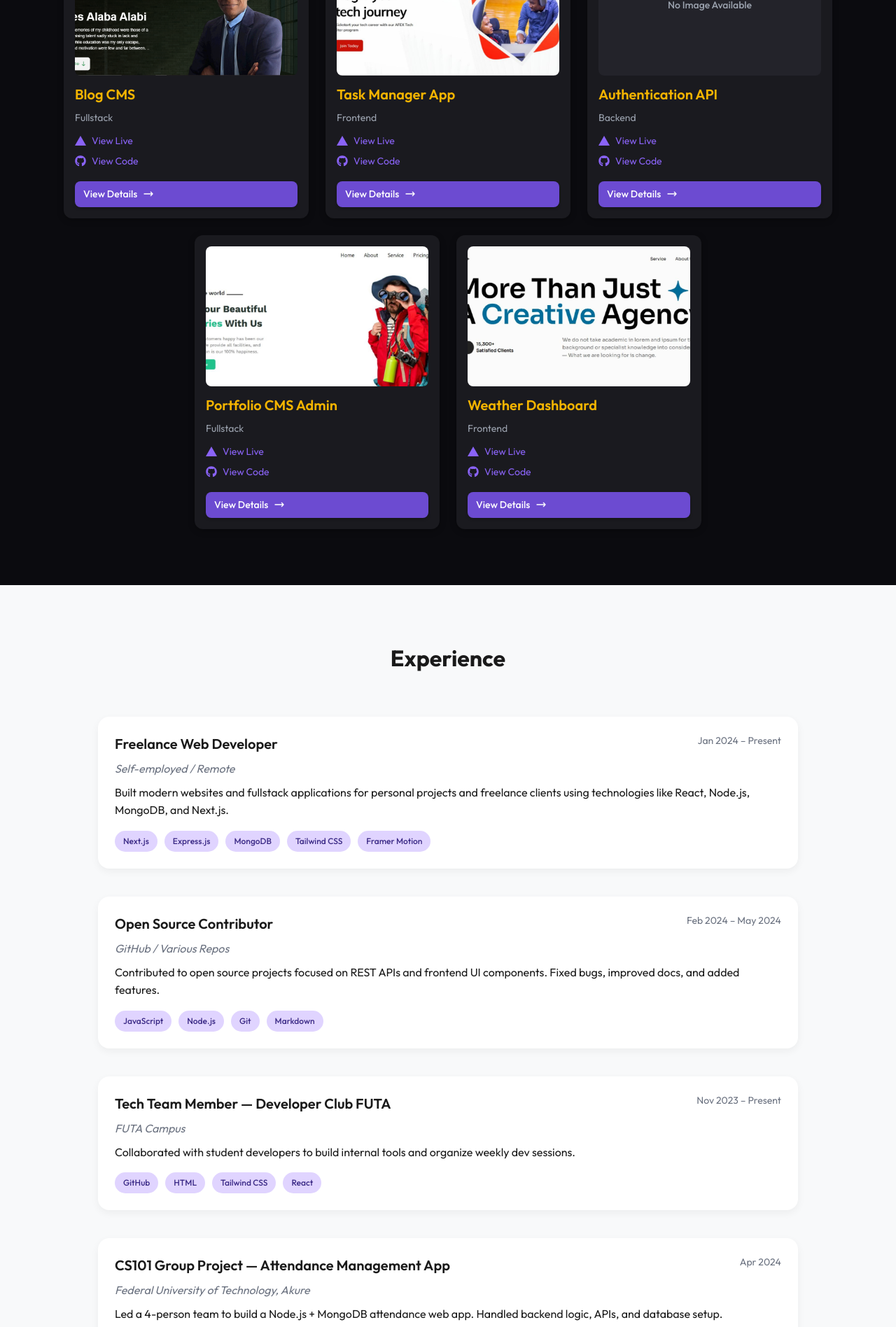
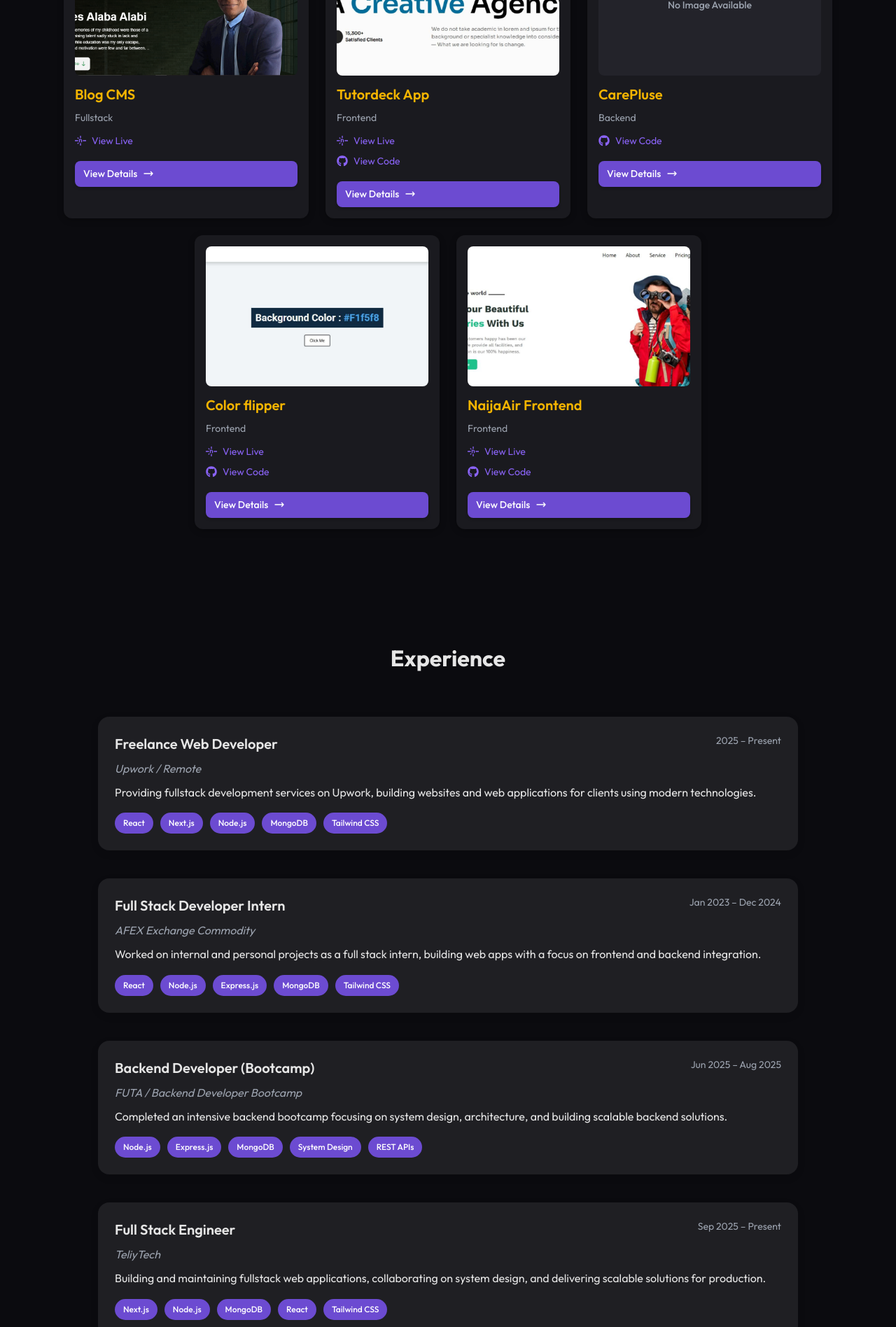
Before and after one commit to Abdulsalamdev/portfolio, a Next.js app: page / in a window 1280 px wide. Shown: the part 2800-4696 px from the top of the page at 70% size. Built offline with nearby package versions, Linux system fonts and the light colour scheme.

Commit message:
feat:Updating Ui features

```diff
--- a/components/ContactForm.tsx
+++ b/components/ContactForm.tsx
@@ -1,6 +1,6 @@
 "use client";
 import { motion } from "framer-motion";
-import { useTheme } from "next-themes";
+import { useTheme } from "@/components/ThemeProvider";
 import React, { useState } from "react";
 import { toast } from "react-toastify";
 
--- a/components/ExperienceSection.tsx
+++ b/components/ExperienceSection.tsx
@@ -1,42 +1,51 @@
 'use client'
 
 import { motion } from 'framer-motion'
-import { useTheme } from 'next-themes'
+import { useTheme } from "@/components/ThemeProvider";
 
 const experiences = [
   {
     role: 'Freelance Web Developer',
-    company: 'Self-employed / Remote',
-    period: 'Jan 2024 – Present',
+    company: 'Upwork / Remote',
+    period: '2025 – Present',
     description:
-      'Built modern websites and fullstack applications for personal projects and freelance clients using technologies like React, Node.js, MongoDB, and Next.js.',
-    stack: ['Next.js', 'Express.js', 'MongoDB', 'Tailwind CSS', 'Framer Motion'],
+      'Providing fullstack development services on Upwork, building websites and web applications for clients using modern technologies.',
+    stack: ['React', 'Next.js', 'Node.js', 'MongoDB', 'Tailwind CSS'],
   },
   {
-    role: 'Open Source Contributor',
-    company: 'GitHub / Various Repos',
-    period: 'Feb 2024 – May 2024',
+    role: 'Full Stack Developer Intern',
+    company: 'AFEX Exchange Commodity',
+    period: 'Jan 2023 – Dec 2024',
     description:
-      'Contributed to open source projects focused on REST APIs and frontend UI components. Fixed bugs, improved docs, and added features.',
-    stack: ['JavaScript', 'Node.js', 'Git', 'Markdown'],
+      'Worked on internal and personal projects as a full stack intern, building web apps with a focus on frontend and backend integration.',
+    stack: ['React', 'Node.js', 'Express.js', 'MongoDB', 'Tailwind CSS'],
   },
   {
-    role: 'Tech Team Member — Developer Club FUTA',
-    company: 'FUTA Campus',
-    period: 'Nov 2023 – Present',
+    role: 'Backend Developer (Bootcamp)',
+    company: 'FUTA / Backend Developer Bootcamp',
+    period: 'Jun 2025 – Aug 2025',
     description:
-      'Collaborated with student developers to build internal tools and organize weekly dev sessions.',
-    stack: ['GitHub', 'HTML', 'Tailwind CSS', 'React'],
+      'Completed an intensive backend bootcamp focusing on system design, architecture, and building scalable backend solutions.',
+    stack: ['Node.js', 'Express.js', 'MongoDB', 'System Design', 'REST APIs'],
   },
   {
-    role: 'CS101 Group Project — Attendance Management App',
-    company: 'Federal University of Technology, Akure',
-    period: 'Apr 2024',
+    role: 'Full Stack Engineer',
+    company: 'TeliyTech',
+    period: 'Sep 2025 – Present',
     description:
-      'Led a 4-person team to build a Node.js + MongoDB attendance web app. Handled backend logic, APIs, and database setup.',
-    stack: ['Node.js', 'Express.js', 'MongoDB', 'JavaScript'],
+      'Building and maintaining fullstack web applications, collaborating on system design, and delivering scalable solutions for production.',
+    stack: ['Next.js', 'Node.js', 'MongoDB', 'React', 'Tailwind CSS'],
   },
-]
+  {
+    role: 'Full Stack Tutor',
+    company: 'TeliyTech',
+    period: 'Sep 2025 – Present',
+    description:
+      'Mentoring and tutoring students on fullstack development, covering frontend, backend, and deployment practices.',
+    stack: ['React', 'Next.js', 'Node.js', 'MongoDB', 'Tailwind CSS'],
+  },
+];
+
 
 export default function ExperienceSection() {
   const { theme } = useTheme()
--- a/components/Project.tsx
+++ b/components/Project.tsx
@@ -139,7 +139,7 @@ export default function ProjectsSection() {
               }}
               whileTap={{ scale: 0.98 }}
             >
-              {/* ✅ Conditionally render image or fallback */}
+              {/* Image */}
               {project.image ? (
                 <motion.div
                   whileHover={{ scale: 1.05 }}
@@ -209,7 +209,8 @@ export default function ProjectsSection() {
                   marginTop: '12px',
                 }}
               >
-                {project.liveUrl && (
+                {/* Conditionally render Live URL */}
+                {project.liveUrl && project.liveUrl !== '#' && (
                   <a
                     href={project.liveUrl}
                     target="_blank"
@@ -232,6 +233,8 @@ export default function ProjectsSection() {
                   </a>
                 )}
 
+                {/* Conditionally render Code URL */}
+                {project.codeUrl && project.codeUrl !== '#' && (
                   <a
                     href={project.codeUrl}
                     target="_blank"
@@ -248,6 +251,7 @@ export default function ProjectsSection() {
                     <FaGithub size={16} />
                     View Code
                   </a>
+                )}
 
                 <Link
                   href={`/projects/${project.slug}`}
--- a/components/ProjectDetail.tsx
+++ b/components/ProjectDetail.tsx
@@ -121,7 +121,8 @@ export default function ProjectDetail({ project }: Props) {
             marginTop: "16px",
           }}
         >
-          {project.liveUrl && (
+          {/* Conditionally render Live URL */}
+          {project.liveUrl && project.liveUrl !== "#" && (
             <a
               href={project.liveUrl}
               target="_blank"
@@ -143,7 +144,9 @@ export default function ProjectDetail({ project }: Props) {
               <span>View Live</span>
             </a>
           )}
-          {project.codeUrl && (
+
+          {/* Conditionally render Code URL */}
+          {project.codeUrl && project.codeUrl !== "#" && (
             <a
               href={project.codeUrl}
               target="_blank"
@@ -165,6 +168,19 @@ export default function ProjectDetail({ project }: Props) {
               <span>View Code</span>
             </a>
           )}
+
+          {/* If neither link exists */}
+          {!project.liveUrl && !project.codeUrl && (
+            <span
+              style={{
+                fontSize: "14px",
+                color: isDark ? "#9CA3AF" : "#4B5563",
+                fontStyle: "italic",
+              }}
+            >
+              No live preview or code available
+            </span>
+          )}
         </div>
 
         {/* Back Link */}
--- a/components/Services.tsx
+++ b/components/Services.tsx
@@ -1,6 +1,7 @@
 "use client";
 import { motion } from "framer-motion";
-import { useTheme } from "next-themes";
+import { useTheme } from "@/components/ThemeProvider";
+
 
 export default function Services() {
   const { theme } = useTheme();
--- a/data/project.ts
+++ b/data/project.ts
@@ -1,17 +1,17 @@
 export type ProjectType = {
-  id: string
-  title: string
-  category: 'frontend' | 'backend' | 'fullstack'
-  image?: string
-  liveUrl: string
-  codeUrl: string
-  slug: string
-  description: string
-}
+  id: string;
+  title: string;
+  category: "frontend" | "backend" | "fullstack";
+  image?: string;
+  liveUrl?: string;
+  codeUrl?: string;
+  slug: string;
+  description: string;
+};
 
 export const projects: ProjectType[] = [
   {
-    id: '1',
+    id: "1",
     title: "Portfolio Website",
     slug: "portfolio-website",
     category: "fullstack",
@@ -22,81 +22,80 @@ export const projects: ProjectType[] = [
     codeUrl: "https://github.com/Abdulsalamdev/portfolio",
   },
   {
-    id: '2',
-    title: "Notes REST API",
-    slug: "notes-api",
+    id: "2",
+    title: "string analyzer service",
+    slug: "string-analyzer",
     category: "backend",
     description:
-      "A secure and scalable REST API built with Express.js and MongoDB, supporting CRUD operations and JWT authentication.",
+      "Natural Language String Analyzer 🔍 A RESTful API that analyzes strings — detects palindromes, counts words, computes SHA-256 hashes, and even filters strings using natural language queries",
     // image: "/projects/notes-api.png",
-    liveUrl: "https://notes-api.vercel.app",
-    codeUrl: "https://github.com/yourusername/notes-api",
+    liveUrl: "#",
+    codeUrl: "https://github.com/Abdulsalamdev/string-analyzer-service",
   },
   {
-    id: '3',
-    title: "E-Commerce Frontend",
-    slug: "ecommerce-frontend",
-    category: "frontend",
+    id: "3",
+    title: "File Service",
+    slug: "file-service",
+    category: "backend",
     description:
-      "Frontend UI for an e-commerce platform using React, Tailwind, and Framer Motion. Features responsive product grid, cart system, and search.",
-    image: "/projects/marsline.png",
-    liveUrl: "https://ecommerce-frontend.vercel.app",
-    codeUrl: "https://github.com/yourusername/ecommerce-frontend",
+      "FileVault is a secure file and folder management system with both a CLI interface and a RESTful API, built using Node.js, MongoDB, and Redis. It allows authenticated users to manage files and folders with hierarchical structure, public/private access, and user-level permissions.",
+    // image: "/projects/notes-api.png",
+    liveUrl: "#",
+    codeUrl: "https://github.com/Abdulsalamdev/File-vault",
   },
   {
-  id: '4',
+    id: "4",
     title: "Blog CMS",
     slug: "blog-cms",
     category: "fullstack",
     description:
       "A content management system for blogging, built with Next.js 14, Tailwind CSS, and MongoDB. Supports markdown editing, authentication, and admin dashboard.",
     image: "/projects/fullstack.png",
-  liveUrl: "https://blog-cms.vercel.app",
-  codeUrl: "https://github.com/yourusername/blog-cms",
+    liveUrl: "https://www.honestscholars.org/",
+    codeUrl: "#",
   },
   {
-  id: '5',
-  title: "Task Manager App",
-  slug: "task-manager",
+    id: "5",
+    title: "Tutordeck App",
+    slug: "tutordeck",
     category: "frontend",
     description:
-    "A task management UI built with React, Tailwind CSS, and Zustand for state management. Includes task creation, filtering, and animations.",
-  image: "/projects/afex.png",
-  liveUrl: "https://task-manager.vercel.app",
-  codeUrl: "https://github.com/yourusername/task-manager",
+      "Tutordeck, Creative Digital Agency Website A modern, responsive creative agency website showcasing Tutordeck’s design and development services. Features sections for About, Services, Testimonials, and Contact. Built with clean UI/UX principles to highlight creativity, innovation, and professionalism.",
+    image: "/projects/tutordeck.png",
+    liveUrl: "https://create-tutordeck.netlify.app/",
+    codeUrl: "https://github.com/Abdulsalamdev/Tutordeck",
   },
   {
-  id: '6',
-  title: "Authentication API",
-  slug: "auth-api",
+    id: "6",
+    title: "CarePluse",
+    slug: "hospital-api",
     category: "backend",
     description:
-    "RESTful authentication API using Node.js, Express, MongoDB, and JWT. Includes registration, login, password reset, and protected routes.",
+      "A robust and scalable backend API for hospital management, providing endpoints for patient appointments, doctor management, user authentication, and administrative functionalities. Built with Node.js, Express, and MongoDB.",
     // image: "/projects/auth-api.png",
-  liveUrl: "https://auth-api.vercel.app",
-  codeUrl: "https://github.com/yourusername/auth-api",
+    liveUrl: "#",
+    codeUrl: "https://github.com/Abdulsalamdev/CarePluse-backend",
   },
   {
-  id: '7',
-  title: "Portfolio CMS Admin",
-  slug: "portfolio-cms-admin",
-  category: "fullstack",
+    id: "7",
+    title: "Color flipper",
+    slug: "color-flipper",
+    category: "frontend",
     description:
-    "Admin dashboard to manage portfolio content (projects, skills, services) built with Next.js App Router and MongoDB. Protected by admin login.",
-  image: "/projects/niaja.png",
-  liveUrl: "https://portfolio-cms-admin.vercel.app",
-  codeUrl: "https://github.com/yourusername/portfolio-cms-admin",
+      "Color Flipper , A fun and interactive landing page that lets users explore named colors on the main page and generate random hex colors on a dedicated hex page, instantly changing the background.",
+    image: "/projects/color.png",
+    liveUrl: "https://create-color-flipper.netlify.app/",
+    codeUrl: "https://github.com/Abdulsalamdev/color-flipper",
   },
   {
-  id: '8',
-  title: "Weather Dashboard",
-  slug: "weather-dashboard",
+    id: "8",
+    title: "NaijaAir Frontend",
+    slug: "naijaAir-frontend",
     category: "frontend",
     description:
-    "Responsive weather dashboard using HTML, Tailwind CSS, and JavaScript. Fetches real-time weather using OpenWeatherMap API.",
-  image: "/projects/tutordeck.png",
-  liveUrl: "https://weather-dashboard.vercel.app",
-  codeUrl: "https://github.com/yourusername/weather-dashboard",
-}
-
-]
+      "NaijaAir Landing Page , A clean and engaging travel landing page showcasing top destinations, services, and customer satisfaction, designed to attract travelers and help them explore, plan, and book trips easily.",
+    image: "/projects/niaja.png",
+    liveUrl: "https://create-vacation-web.netlify.app/",
+    codeUrl: "https://github.com/Abdulsalamdev/vacation-website",
+  },
+];
```
Also changed, not shown: public/projects/afex.png (deleted), public/projects/marsline.png (deleted). Lines whose indentation alone changed are shown as unchanged.
